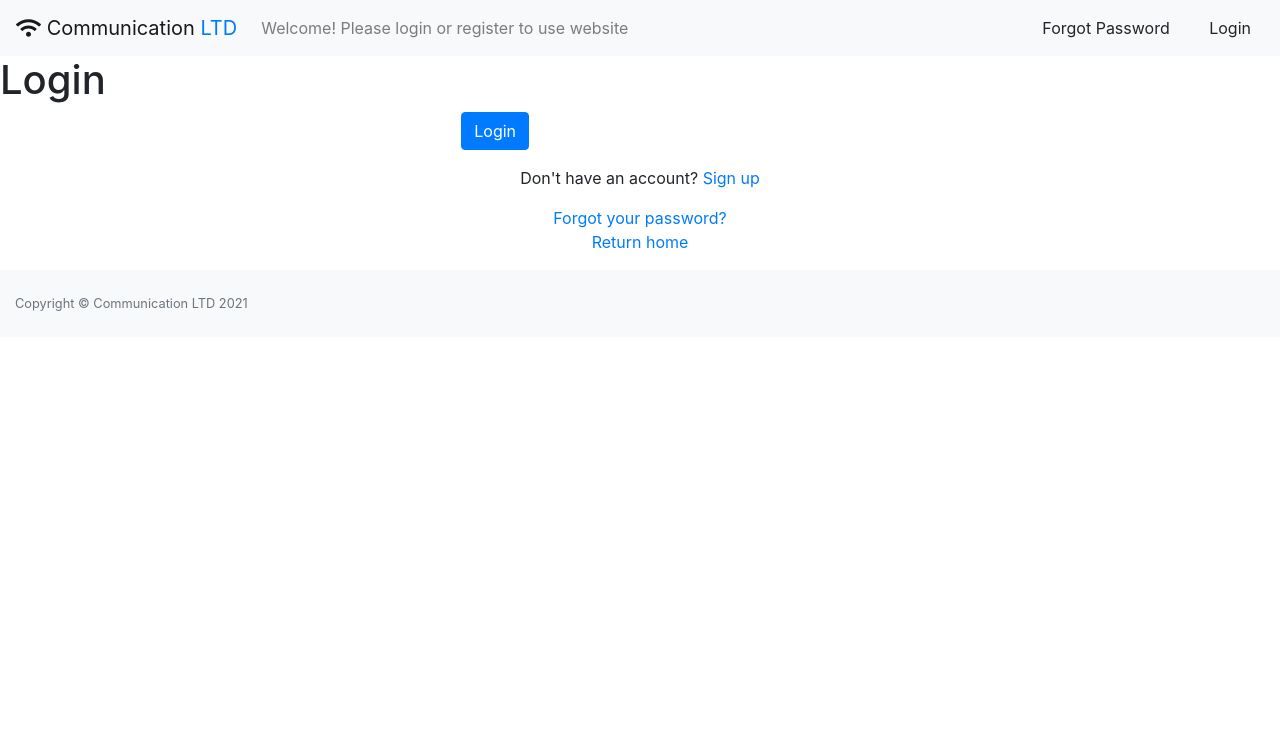
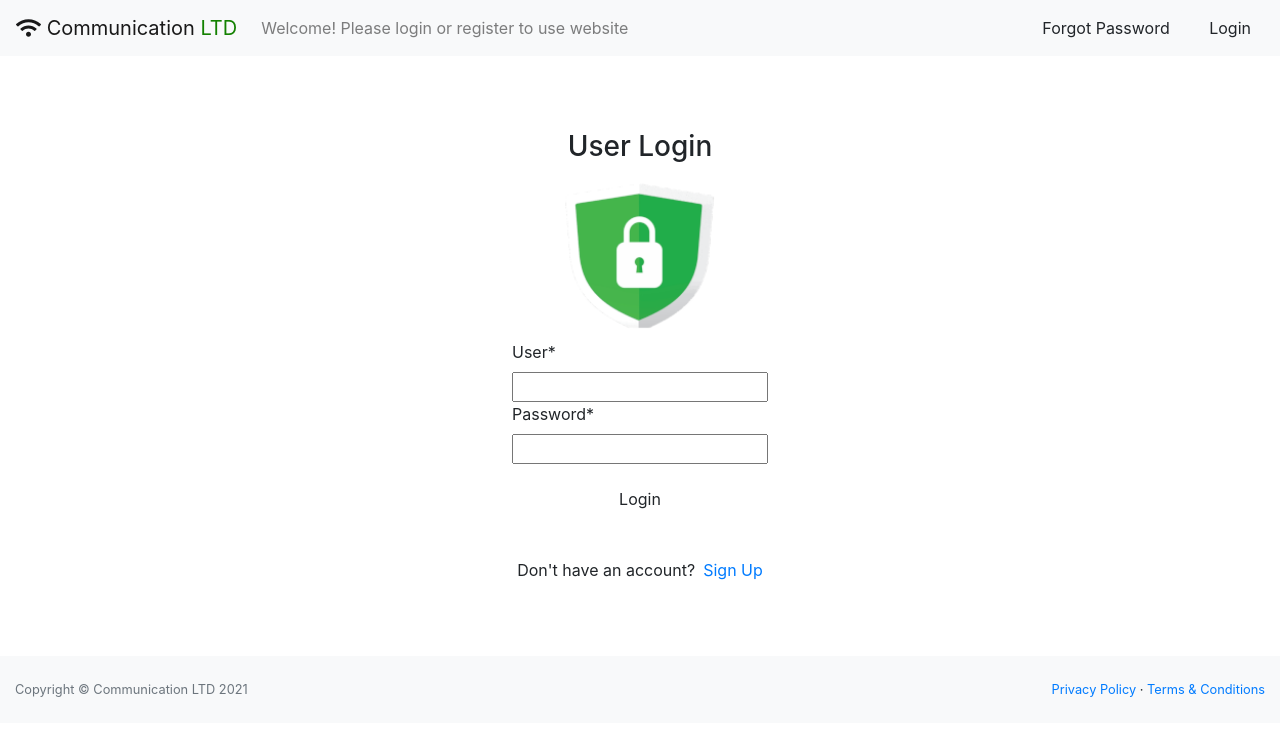
Before and after one commit to borismand/GMB_NetComm, a Django app: page /login/ in a window 1280 px wide. Shown: the top 736 px of the page. Run offline with Django 3.2, Linux system fonts and the light colour scheme; some libraries are stand-ins or nearby versions.

Commit message:
add style, forms, attach static folder

```diff
--- a/net_comm_web/form.py
+++ b/net_comm_web/form.py
@@ -7,8 +7,8 @@
     first_name = forms.CharField(max_length=15)
     last_name = forms.CharField(max_length=15)
     email = forms.CharField()
-    password = forms.PasswordInput()
-    confirm_password = forms.PasswordInput()
+    password = forms.CharField(widget=forms.PasswordInput())
+    confirm_password = forms.CharField(widget=forms.PasswordInput())
 
 
 class AddCustomerForm(forms.Form):
@@ -18,3 +18,8 @@
     personal_id = forms.IntegerField()
     mobile_phone = forms.CharField(max_length=14)
     subscription = forms.ChoiceField(choices=Customer.PROGRAM)
+
+
+class LoginForm(forms.Form):
+    user = forms.CharField()
+    password = forms.CharField(widget=forms.PasswordInput())
--- /dev/null
+++ b/net_comm_web/static/css/styles.css
@@ -0,0 +1,13 @@
+.hero {
+    background-image: url('/static/assets/img/negative-space-network-cable.jpg'),
+    linear-gradient(rgb(99, 99, 99), #fff);
+    background-blend-mode: overlay;
+    background-attachment: fixed;
+    background-repeat: no-repeat;
+    background-position: center center;
+    border-bottom: 2px #000 dotted;
+}
+
+a {
+    color: #28a745;
+}
--- /dev/null
+++ b/net_comm_web/static/test.txt
@@ -0,0 +1 @@
+check
--- a/net_comm_web/templates/header.html
+++ b/net_comm_web/templates/header.html
@@ -21,6 +21,7 @@
     <!-- Google fonts-->
     <link href="https://fonts.googleapis.com/css?family=Lato:300,400,700,300italic,400italic,700italic" rel="stylesheet" type="text/css" />
     <!-- Core theme CSS (includes Bootstrap)-->
+    <link href="{% static 'css/login_register.css' %}" rel="stylesheet" />
     <link href="{% static 'css/styles.css' %}" rel="stylesheet" />
     <link rel="stylesheet" href="https://stackpath.bootstrapcdn.com/bootstrap/4.5.0/css/bootstrap.min.css">
 
--- a/net_comm_web/templates/pages/header.html
+++ b/net_comm_web/templates/pages/header.html
@@ -32,7 +32,7 @@
 
  <nav class="navbar navbar-expand-lg navbar-light bg-light static-top">
     <a class="navbar-brand" href="/">
-        <i class="fas fa-wifi"></i> Communication <span style="color: #007bff;">LTD</span></a>
+        <i class="fas fa-wifi"></i> Communication <span style="color: #138100;">LTD</span></a>
     <button class="navbar-toggler" type="button" data-toggle="collapse" data-target="#navbarText" aria-controls="navbarText" aria-expanded="false" aria-label="Toggle navigation">
     <span class="navbar-toggler-icon"></span>
      </button>
--- a/net_comm_web/templates/pages/login.html
+++ b/net_comm_web/templates/pages/login.html
@@ -1,28 +1,39 @@
 {% extends "./header.html" %}
+{% load static %}
 
 {% block content %}
 
 {% load crispy_forms_tags %}
 
 <!--Login-->
-<div class="login">
-  <div class="login-triangle"></div>
-</div>
+<div class="container h-75 w-100">
+  <div class="d-flex justify-content-center align-items-center h-100">
+    <div class="user_card">
+      <div class="d-flex flex-column justify-content-center text-center">
+        <h3 id="form-title">User Login</h3>
+        <img class="lock_image" src="{% static '/assets/img/lock.png' %}" alt="lock" />
+      </div>
+      <div class="d-flex justify-content-center form_container">
+        <form method="POST" action="">
+          {% csrf_token %}
+          {{ login_form | crispy }}
 
-<div class="login-container">
-  <h1 class="login-header">Login</h1>
-  <form class="login-container" method="POST">
-    {% csrf_token %}
-    {{ login_form | crispy }}
-    <div class="col-xl-9 mx-auto">
-      <div class="col-xl-5 mx-auto" >
-        <button class="btn btn-primary" type="submit">Login</button>
+
+            <div class="d-flex justify-content-center mt-3 login_container">
+              <input class="btn login_btn" type="submit" value="Login">
+            </div>
+        </form>
+
+      </div>
+
+      <div class="mt-4">
+        <div class="d-flex justify-content-center links">
+          Don't have an account? <a href="{% url 'register' %}" class="ml-2">Sign Up</a>
+        </div>
+
       </div>
     </div>
-  </form>
-  <p class="text-center">Don't have an account? <a href="/register">Sign up</a></p>
-  <div class="text-center"><a href="password_reset">Forgot your password?</a></div>
-  <p class="text-center"><a href="/">Return home</a></p>
+  </div>
 </div>
 
 <div id="layoutAuthentication_footer">
@@ -30,6 +41,11 @@
 		<div class="container-fluid">
 			<div class="d-flex align-items-center justify-content-between small">
 				<div class="text-muted">Copyright &copy; Communication LTD 2021</div>
+				<div>
+					<a href="#">Privacy Policy</a>
+					&middot;
+					<a href="#">Terms &amp; Conditions</a>
+				</div>
 			</div>
 		</div>
 	</footer>
--- a/net_comm_web/urls.py
+++ b/net_comm_web/urls.py
@@ -1,5 +1,6 @@
 from django.urls import path
 from . import views
+from django.contrib.staticfiles.urls import staticfiles_urlpatterns
 
 urlpatterns = [
     path('', views.index, name='index'),
@@ -9,3 +10,5 @@
     path('dashboard/', views.dashboard, name='dashboard'),
     path('client/', views.add_customer, name='client')
 ]
+
+urlpatterns += staticfiles_urlpatterns()
--- a/net_comm_web/views.py
+++ b/net_comm_web/views.py
@@ -1,6 +1,6 @@
 from django.shortcuts import render, redirect
 from django.contrib import messages
-from .form import RegisterForm, AddCustomerForm
+from .form import RegisterForm, AddCustomerForm, LoginForm
 
 # Create your views here.
 from .models import Customer
@@ -11,7 +11,8 @@
 
 
 def login(request):
-    return render(request, "pages/login.html")
+    form = LoginForm()
+    return render(request, "pages/login.html", {'login_form': form})
 
 
 def register(request):
@@ -30,32 +31,32 @@
 def add_customer(request):
     costs = {'200': 80, '500': 100, '1000': 130}
     form = AddCustomerForm()
-    if request.user.is_authenticated:
-        customers = Customer.objects.all()
-        print(f'Clients: {customers}')
-        if request.method == 'POST':
-            form = AddCustomerForm(request.POST)
-            if form.is_valid():
-                f_name = form.cleaned_data['first_name']
-                l_name = form.cleaned_data['last_name']
-                email = form.cleaned_data['email']
-                personal_id = form.cleaned_data['personal_id']
-                mobile_phone = form.cleaned_data['mobile_phone']
-                subscription = form.cleaned_data['subscription']
-                program_cost = costs[subscription]
-                try:
-                    customer = Customer.objects.create(f_name=f_name, l_name=l_name, email=email,
-                                                       personal_id=personal_id, mobile_num=mobile_phone,
-                                                       subscription=subscription, program_cost=program_cost)
-                    messages.success(
-                        request, f"You have successfully added a new client: {customer}.")
-                    # Redirect to clients page
-                    return render(request=request, template_name="pages/clients.html",
-                                  context={'add_customer_form': form})
-                except Exception as e:
-                    messages.error(request, "Error: could not create db record")
-            else:
-                messages.error(request, "Error: form is not valid")
-        return render(request, "pages/clients.html", {'add_customer_form': form, 'customer_table': customers})
-    else:
-        return render(request, "Errors/401.html")
+    # if request.user.is_authenticated:
+    customers = Customer.objects.all()
+    print(f'Clients: {customers}')
+    if request.method == 'POST':
+        form = AddCustomerForm(request.POST)
+        if form.is_valid():
+            f_name = form.cleaned_data['first_name']
+            l_name = form.cleaned_data['last_name']
+            email = form.cleaned_data['email']
+            personal_id = form.cleaned_data['personal_id']
+            mobile_phone = form.cleaned_data['mobile_phone']
+            subscription = form.cleaned_data['subscription']
+            program_cost = costs[subscription]
+            try:
+                customer = Customer.objects.create(f_name=f_name, l_name=l_name, email=email,
+                                                   personal_id=personal_id, mobile_num=mobile_phone,
+                                                   subscription=subscription, program_cost=program_cost)
+                messages.success(
+                    request, f"You have successfully added a new client: {customer}.")
+                # Redirect to clients page
+                return render(request=request, template_name="pages/clients.html",
+                              context={'add_customer_form': form})
+            except Exception as e:
+                messages.error(request, "Error: could not create db record")
+        else:
+            messages.error(request, "Error: form is not valid")
+    return render(request, "pages/clients.html", {'add_customer_form': form, 'customer_table': customers})
+    # else:
+    #     return render(request, "Errors/401.html")
```
Also changed, not shown: GMB_NetComm/settings.py (+8 -2 lines), net_comm_web/static/css/login_register.css (added, +61 -0 lines), net_comm_web/templates/pages/index.html (+50 -88 lines), net_comm_web/templates/pages/register.html (+40 -10 lines), net_comm_web/static/assets/img/lock.png (added), net_comm_web/static/assets/img/register.png (added), net_comm_web/static/js/scripts.js (added), 2 other files.
